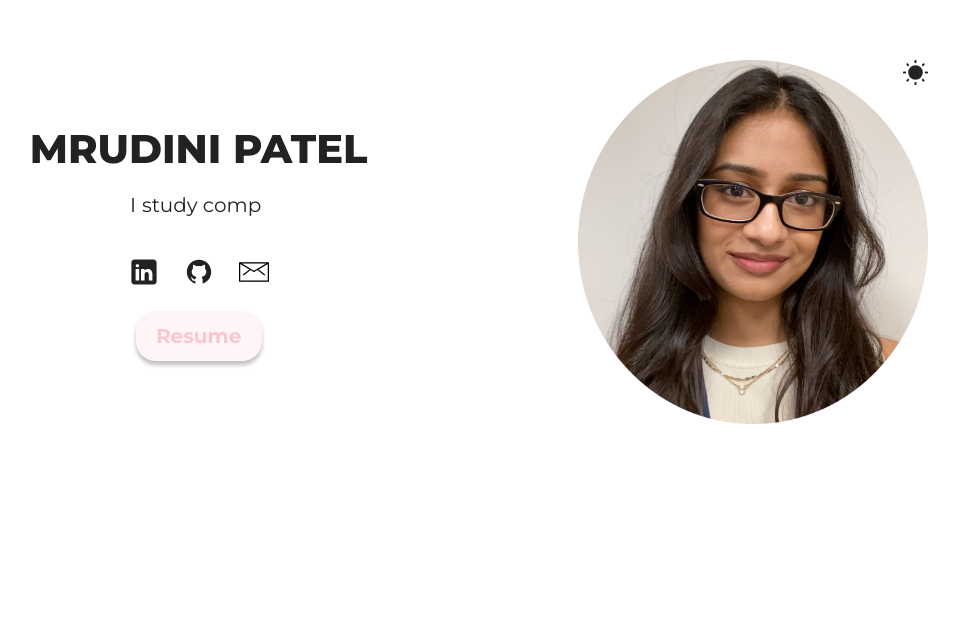
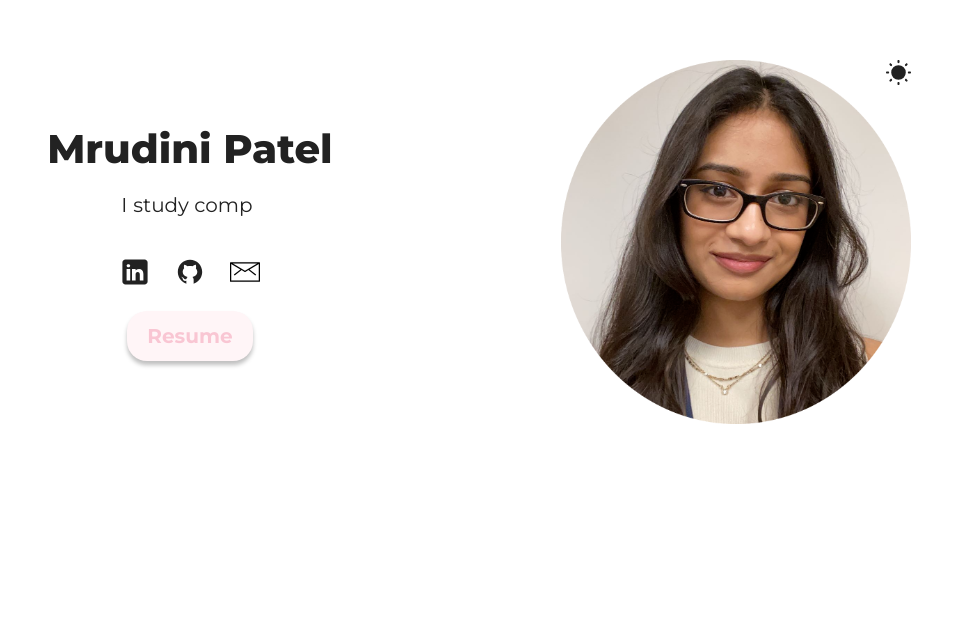
Before and after one commit to mrudinipatel/website, a React (Vite) app: page / in a window 1280 px wide. Shown: the part 158-800 px from the top of the page, without its empty margins (161-1120 px from the left). Built offline with nearby package versions, Linux system fonts and the light colour scheme.

Commit message:
making headings normal-case

```diff
--- a/src/App.css
+++ b/src/App.css
@@ -41,10 +41,6 @@ h2, h3, p {
   font-family: 'Montserrat';
 }
 
-h1, h2 {
-  text-transform: uppercase;
-}
-
 h2, h3 {
   font-size: 20px;
 }
@@ -65,7 +61,6 @@ p {
 }
 
 .hover {
-  /* maybe add a cute cursor image */
   cursor: pointer;
 }
 
```
